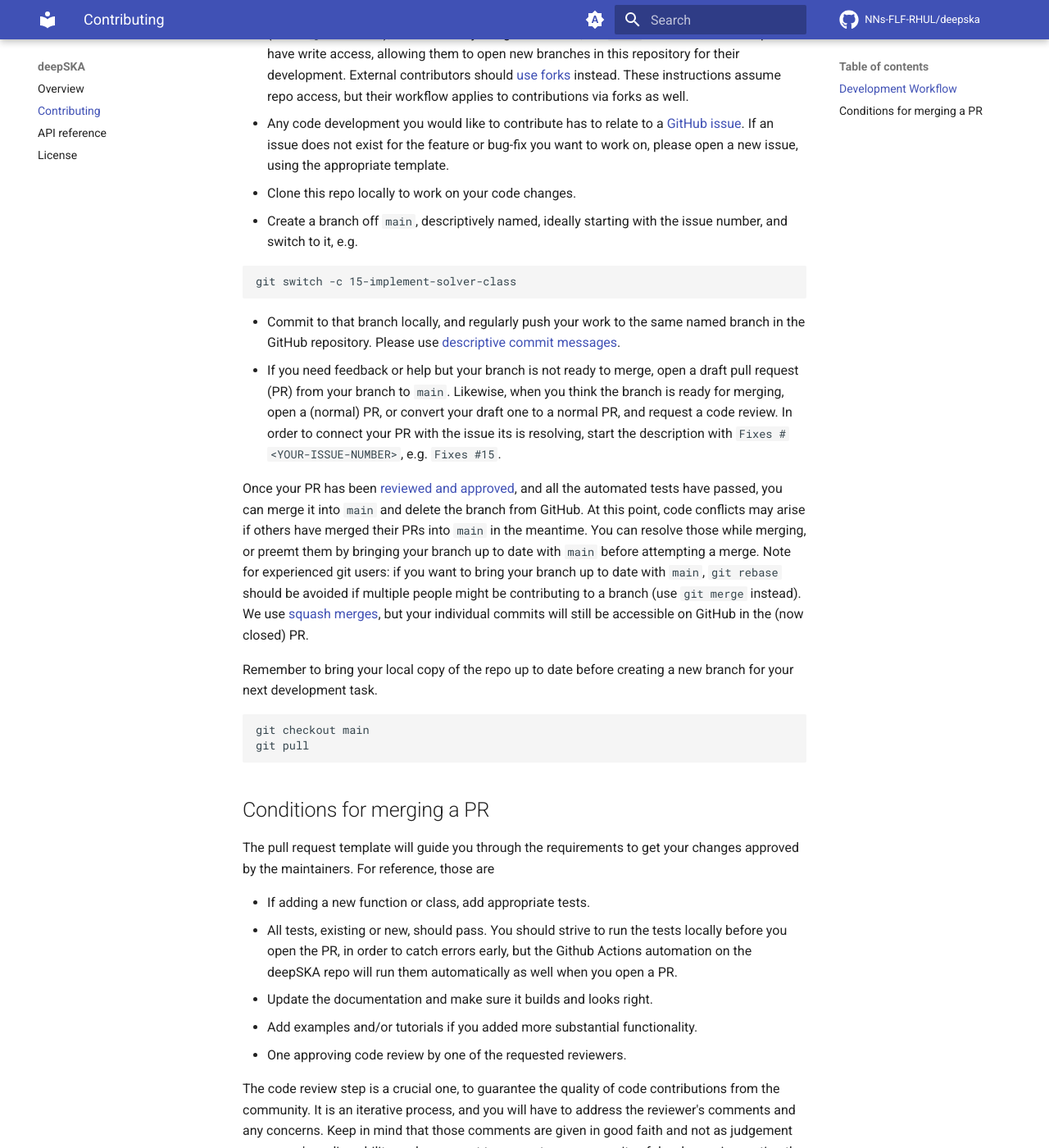
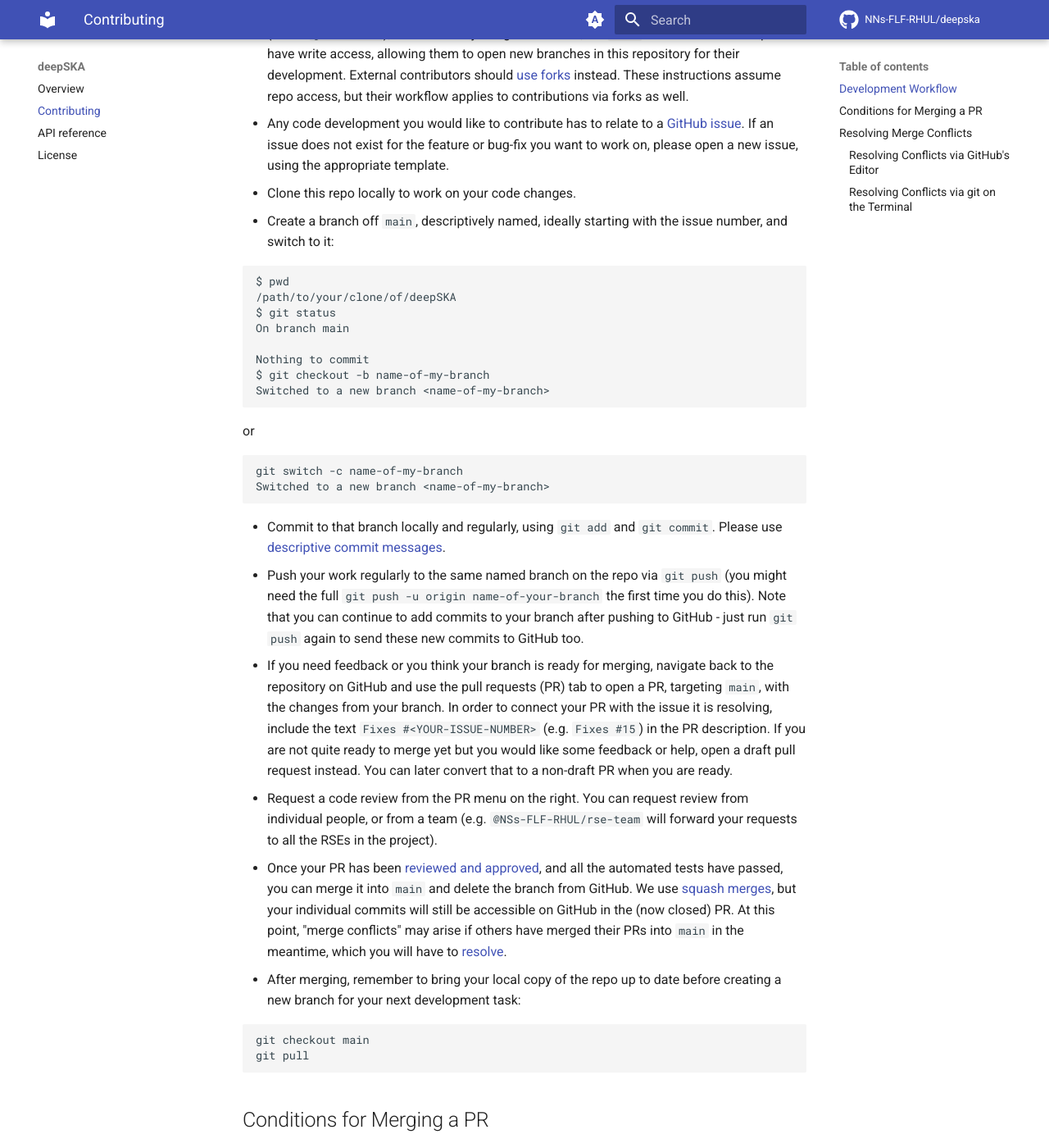
Before and after one commit to NSs-FLF-RHUL/deepSKA, an MkDocs documentation site: the page built from docs/CONTRIBUTING.md, in a window 1280 px wide and 1400 px high, scrolled down 270 px. Shown: the whole window at 82% size. Built offline with MkDocs 1.6.1 and Material for MkDocs 9.7.7, drawn with Linux system fonts in a browser that asks for light colours; comment, search, counter and statistics services are not loaded; some of the changed text lies outside the part shown.

Commit message:
Expand Contributing docs to describe conflict resolution.

````diff
--- a/docs/CONTRIBUTING.md
+++ b/docs/CONTRIBUTING.md
@@ -1,4 +1,4 @@
-# Contributor guidelines
+# Contributor Guidelines
 
 ## Development Workflow
 
@@ -12,36 +12,52 @@
 - Any code development you would like to contribute has to relate to a [GitHub issue](https://github.com/NSs-FLF-RHUL/deepSKA/issues).
   If an issue does not exist for the feature or bug-fix you want to work on, please open a new issue, using the appropriate template.
 - Clone this repo locally to work on your code changes.
-- Create a branch off `main`, descriptively named, ideally starting with the issue number, and switch to it, e.g.
+- Create a branch off `main`, descriptively named, ideally starting with the issue number, and switch to it:
 
 ```bash
-git switch -c 15-implement-solver-class
+$ pwd
+/path/to/your/clone/of/deepSKA
+$ git status
+On branch main
+
+Nothing to commit
+$ git checkout -b name-of-my-branch
+Switched to a new branch <name-of-my-branch>
+```
+
+or
+
+```bash
+git switch -c name-of-my-branch
+Switched to a new branch <name-of-my-branch>
 ```
 
 <!-- **Now that you are ready to code, please read the [developers intro](developerIntroduction.md) and [coding standard](codingStandard.md)!** -->
 
-- Commit to that branch locally, and regularly push your work to the same named branch in the GitHub repository.
+- Commit to that branch locally and regularly, using `git add` and `git commit`.
   Please use [descriptive commit messages](https://chris.beams.io/git-commit).
-- If you need feedback or help but your branch is not ready to merge, open a draft pull request (PR) from your branch to `main`.
-  Likewise, when you think the branch is ready for merging, open a (normal) PR, or convert your draft one to a normal PR, and request a code review.
-  In order to connect your PR with the issue its is resolving, start the description with `Fixes #<YOUR-ISSUE-NUMBER>`, e.g. `Fixes #15`.
-
-Once your PR has been [reviewed and approved](#conditions-for-merging-a-pr), and all the automated tests have passed, you can merge it into `main` and delete the branch from GitHub.
-At this point, code conflicts may arise if others have merged their PRs into `main` in the meantime.
-You can resolve those while merging, or preemt them by bringing your branch up to date with `main` before attempting a merge.
-Note for experienced git users: if you want to bring your branch up to date with `main`, `git rebase` should be avoided if multiple people might be contributing to a branch (use `git merge` instead).
-We use [squash merges](https://docs.github.com/en/pull-requests/collaborating-with-pull-requests/incorporating-changes-from-a-pull-request/about-pull-request-merges#squash-and-merge-your-commits), but your individual commits will still be accessible on GitHub in the (now closed) PR.
-
-Remember to bring your local copy of the repo up to date before creating a new branch for your next development task.
+- Push your work regularly to the same named branch on the repo via `git push` (you might need the full `git push -u origin name-of-your-branch` the first time you do this).
+  Note that you can continue to add commits to your branch after pushing to GitHub - just run `git push` again to send these new commits to GitHub too.
+- If you need feedback or you think your branch is ready for merging, navigate back to the repository on GitHub and use the pull requests (PR) tab to open a PR, targeting `main`, with the changes from your branch.
+  In order to connect your PR with the issue it is resolving, include the text `Fixes #<YOUR-ISSUE-NUMBER>` (e.g. `Fixes #15`) in the PR description.
+  If you are not quite ready to merge yet but you would like some feedback or help, open a draft pull request instead.
+  You can later convert that to a non-draft PR when you are ready.
+- Request a code review from the PR menu on the right.
+  You can request review from individual people, or from a team (e.g. `@NSs-FLF-RHUL/rse-team` will forward your requests to all the RSEs in the project).
+- Once your PR has been [reviewed and approved](#conditions-for-merging-a-pr), and all the automated tests have passed, you can merge it into `main` and delete the branch from GitHub.
+  We use [squash merges](https://docs.github.com/en/pull-requests/collaborating-with-pull-requests/incorporating-changes-from-a-pull-request/about-pull-request-merges#squash-and-merge-your-commits), but your individual commits will still be accessible on GitHub in the (now closed) PR.
+  At this point, "merge conflicts" may arise if others have merged their PRs into `main` in the meantime, which you will have to [resolve](#resolving-merge-conflicts).
+- After merging, remember to bring your local copy of the repo up to date before creating a new branch for your next development task:
 
 ```bash
 git checkout main
 git pull
 ```
 
-## Conditions for merging a PR
+## Conditions for Merging a PR
 
-The pull request template will guide you through the requirements to get your changes approved by the maintainers. For reference, those are
+The pull request template will guide you through the requirements to get your changes approved by the maintainers.
+For reference, those are
 
 - If adding a new function or class, add appropriate tests.
 - All tests, existing or new, should pass.
@@ -54,3 +70,58 @@
 It is an iterative process, and you will have to address the reviewer's comments and any concerns.
 Keep in mind that those comments are given in good faith and not as judgement on anyone's coding ability, and are meant to support our community of developers in creating the best software we can, for all of us to use.
 Seasoned developers would testify to how much they have learned and improved in their work by receiving reviews on their codes.
+
+## Resolving Merge Conflicts
+
+### Resolving Conflicts via GitHub's Editor
+
+GitHub has a limited online editor that can resolve simple conflicts, where one can select which of the conflicting changes to accept (or to accept a combination of the two).
+The editor can be accessed by clicking the "resolve conflicts" box at the bottom of the PR page near the "status checks" box.
+
+The editor will open the files that contain the conflicts and highlight the relevant text:
+
+```text
+<<<<<<< name-of-your-branch
+some-code...
+=======
+some-different-code...
+>>>>>>> main
+```
+
+Everything above the `======` is the changes that are on your branch.
+Everything below it are the things on `main` that have changed since you made your branch.
+You need to edit these lines so they are consistent and include the changes you want to merge.
+You will also need to delete the placeholder lines beginning with `<<<<<<<`, `=======`, and `>>>>>>>`.
+
+Once you have resolved the conflict, hit the "mark as resolved" button in the GitHub editor and then the "commit changes" button to add another commit to your branch with the resolution.
+This PR will then auto-update to reflect the resolution.
+
+### Resolving Conflicts via `git` on the Terminal
+
+You can preemt conflicts by bringing your branch up to date with `main` before attempting a merge.
+
+- In your local repo, use
+
+```bash
+git checkout main
+git pull
+```
+
+to bring your local copy of `main` up to date with the upstream.
+
+- Then use
+
+```bash
+git checkout name-of-your-branch
+git merge main
+```
+
+to merge any changes that happened in `main` since you branched off into your branch.
+If there are conflicts, you will get some warnings from `git` in the terminal about incompatible changes.
+
+- Open the conflicted files in your favourite editor and fix the conflicts the same way as described above for the Github editor.
+
+- Once you have resolved the conflicts, commit the file as normal with `git add` and `git commit`.
+  Finally, `git push` again, and the PR will auto-update to reflect the resolution.
+
+  _Note for experienced git users: `git rebase` should be avoided for bringing your branch up to date with `main` if multiple people might be contributing to a branch (use `git merge` instead as above)._
````
